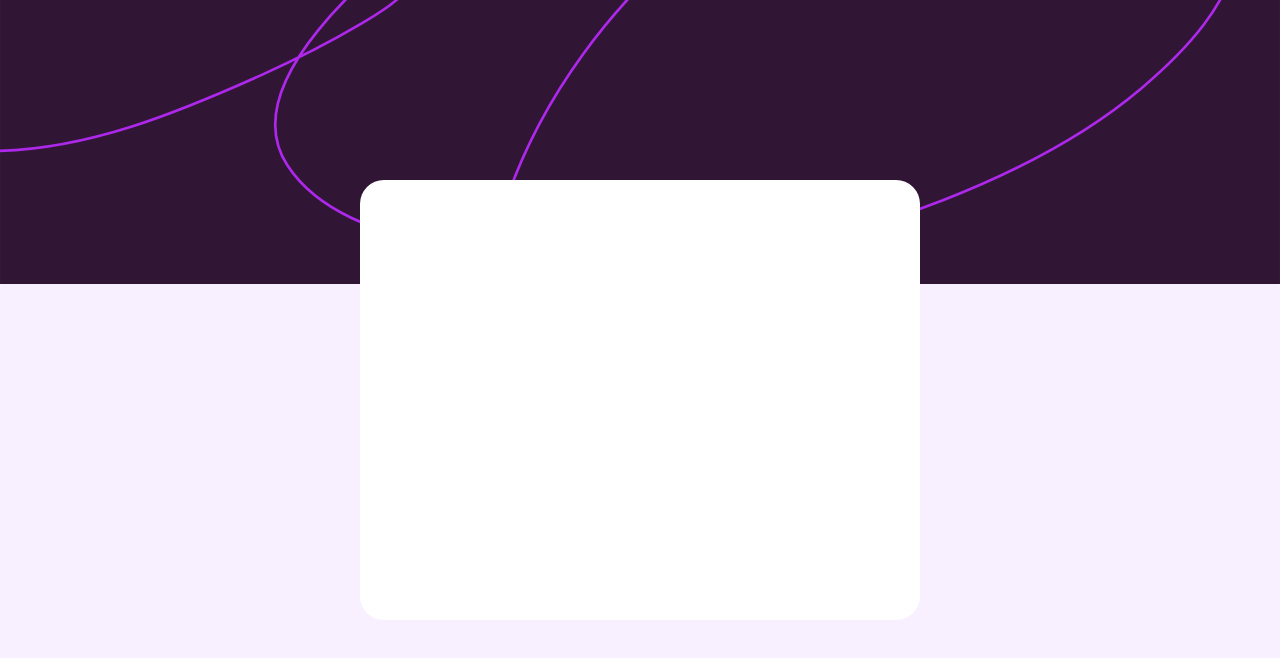
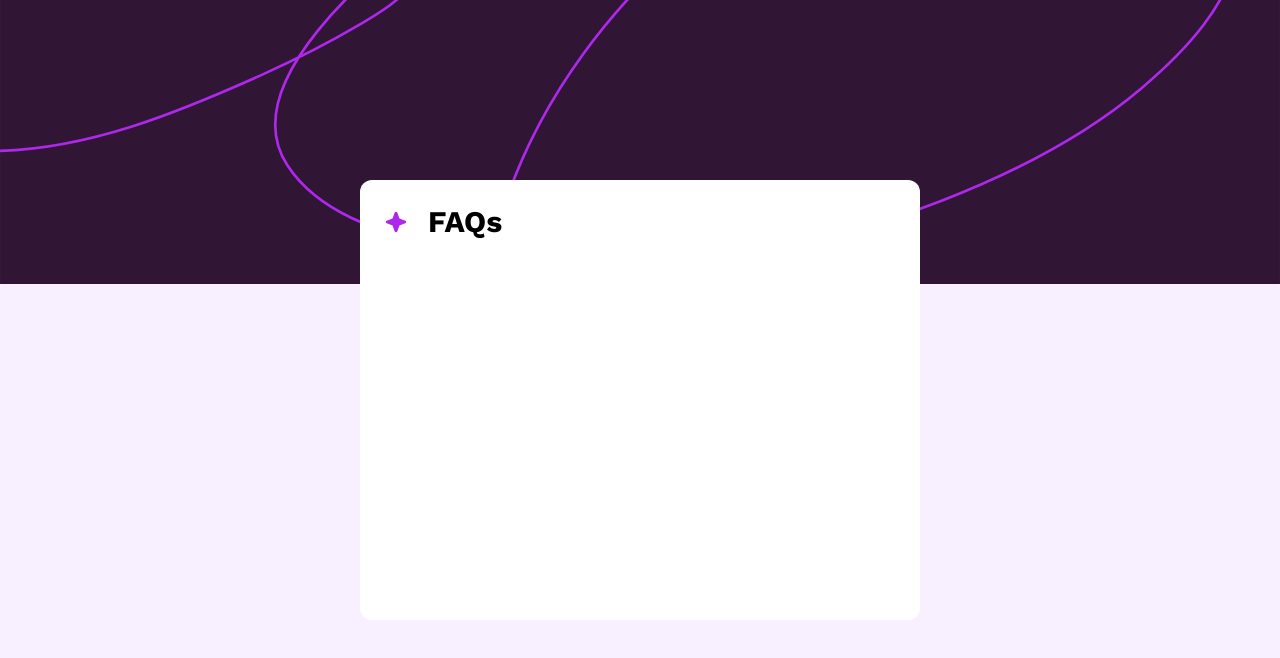
Before and after one commit to chaosweasl/FAQ-Accordion, a React (Vite) app: page / in a window 1280 px wide. Shown: the top 658 px of the page. Built offline with nearby package versions, Linux system fonts and the light colour scheme.

Commit message:
fonts + FAQ title

```diff
--- a/package.json
+++ b/package.json
@@ -17,6 +17,7 @@
   },
   "devDependencies": {
     "@eslint/js": "^9.19.0",
+    "@tailwindcss/typography": "^0.5.16",
     "@types/react": "^19.0.8",
     "@types/react-dom": "^19.0.3",
     "@vitejs/plugin-react": "^4.3.4",
--- /dev/null
+++ b/src/App.css
@@ -0,0 +1,35 @@
+@font-face {
+  font-family: "WorkSans";
+  src: url("./assets/fonts/WorkSans-VariableFont_wght.ttf") format("truetype");
+  font-weight: 100 900;
+  font-style: normal;
+}
+
+@font-face {
+  font-family: "WorkSans";
+  src: url("./assets/fonts/WorkSans-Italic-VariableFont_wght.ttf")
+    format("truetype");
+  font-weight: 100 900;
+  font-style: italic;
+}
+
+@font-face {
+  font-family: "WorkSans";
+  src: url("./assets/fonts/static/WorkSans-Bold.ttf") format("truetype");
+  font-weight: 700;
+  font-style: normal;
+}
+
+@font-face {
+  font-family: "WorkSans";
+  src: url("./assets/fonts/static/WorkSans-Regular.ttf") format("truetype");
+  font-weight: 400;
+  font-style: normal;
+}
+
+@font-face {
+  font-family: "WorkSans";
+  src: url("./assets/fonts/static/WorkSans-SemiBold.ttf") format("truetype");
+  font-weight: 600;
+  font-style: normal;
+}
--- a/src/components/FAQBox.tsx
+++ b/src/components/FAQBox.tsx
@@ -1,18 +1,29 @@
 import starIcon from "../assets/images/icon-star.svg";
 import plusIcon from "../assets/images/icon-plus.svg";
 import minusIcon from "../assets/images/icon-minus.svg";
+import "../App.css";
 
 export default function FAQBox() {
   return (
     <>
-      <div
-        className="box-desktop absolute top-1/2 left-1/2 transform -translate-x-1/2
-      -translate-y-1/2 h-110 w-140 bg-white rounded-3xl"
-      ></div>
-      <div
-        className="box-mobile absolute top-1/2 left-1/2 transform -translate-x-1/2
-      -translate-y-1/2 h-110 w-80 bg-white rounded-3xl"
-      ></div>
+      <div id="FAQ-box">
+        <div
+          className="absolute top-1/2 left-1/2
+          transform -translate-x-1/2 -translate-y-1/2 h-110
+          w-80 md:w-140 bg-white rounded-xl p-6"
+        >
+          <h1 className="text-3xl flex items-center">
+            <img className="w-6 h-6" src={starIcon} />
+            <b className="ml-5 font-[WorkSans]">FAQs</b>
+          </h1>
+        </div>
+      </div>
     </>
   );
 }
+
+// <div id="FAQ-content">
+//   <div id="title" className="text-black text-2xl">
+//     a
+//   </div>
+// </div>
```
Also changed, not shown: 1 other file (tests, documents, lock files or other folders).
